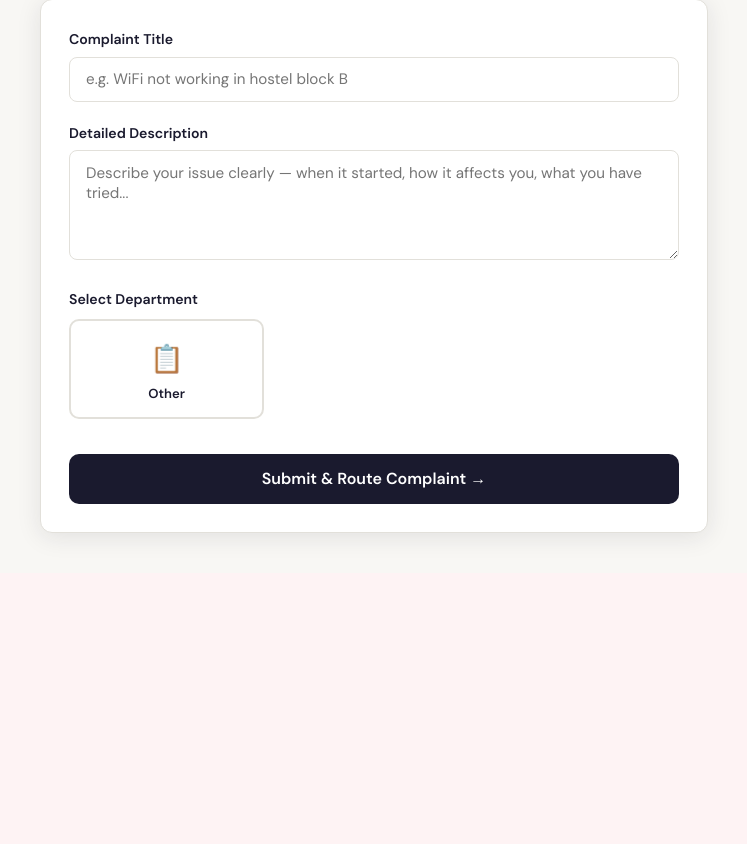
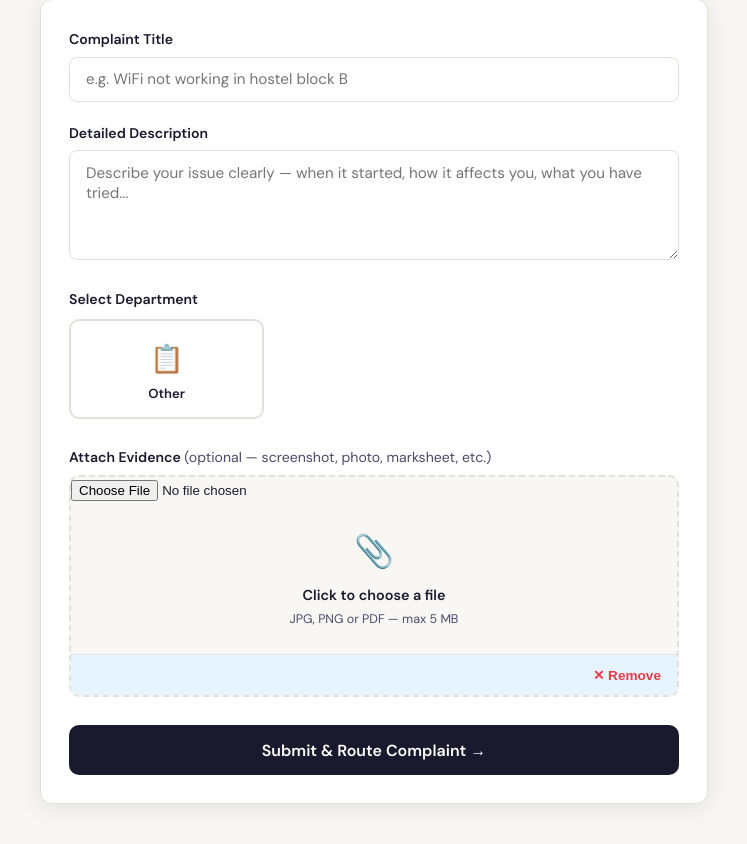
Before and after one commit to KavyaPant68/grievance-system, a Flask app: template templates/submit_complaint.html in a window 1280 px wide. Shown: the part 412-1256 px from the top of the page, without its empty margins (266-1013 px from the left). Before the commit the page ends 957 px from the top, so only its background shows below. Run offline with Flask 3, Linux system fonts and the light colour scheme; the template is opened without the code that fills it, so the values that code supplies are empty.

Commit message:
Added upload feature

```diff
--- a/app.py
+++ b/app.py
@@ -6,14 +6,49 @@ Run AFTER training the model:
     2.  python app.py             (every time to start the server)
 """
 
-from flask import Flask, render_template, request, redirect, url_for, session, flash
+from flask import Flask, render_template, request, redirect, url_for, session, flash, send_from_directory
 from werkzeug.security import generate_password_hash, check_password_hash
+from werkzeug.utils import secure_filename
 import sqlite3
+import os
+import uuid
 from datetime import datetime
 from ai_classifier import classify   # ← new ML-based classifier
 
 app = Flask(__name__)
 app.secret_key = 'grievance_secret_key_2024'
+
+# ─────────────────────────────────────────────
+# FILE UPLOAD CONFIGURATION
+# ─────────────────────────────────────────────
+
+UPLOAD_FOLDER   = 'uploads'                        # folder where files are saved
+ALLOWED_EXTENSIONS = {'jpg', 'jpeg', 'png', 'pdf'} # only these types allowed
+MAX_FILE_MB     = 5                                 # reject files larger than 5 MB
+app.config['MAX_CONTENT_LENGTH'] = MAX_FILE_MB * 1024 * 1024
+
+os.makedirs(UPLOAD_FOLDER, exist_ok=True)          # create folder if not there
+
+def allowed_file(filename):
+    """Returns True if the file extension is in the allowed list."""
+    return '.' in filename and \
+           filename.rsplit('.', 1)[1].lower() in ALLOWED_EXTENSIONS
+
+def save_file(file):
+    """
+    Saves an uploaded file safely and returns the stored filename.
+    Uses uuid to make every filename unique — prevents overwrites.
+    e.g.  screenshot.jpg  →  a3f1c29b-4d2e-screenshot.jpg
+    """
+    if not file or file.filename == '':
+        return None
+    if not allowed_file(file.filename):
+        return None
+    ext          = file.filename.rsplit('.', 1)[1].lower()
+    safe_name    = secure_filename(file.filename.rsplit('.', 1)[0])
+    unique_name  = f"{uuid.uuid4().hex[:8]}-{safe_name}.{ext}"
+    file.save(os.path.join(UPLOAD_FOLDER, unique_name))
+    return unique_name
 
 # ─────────────────────────────────────────────
 # DEPARTMENT CONFIGURATION
@@ -54,7 +89,7 @@ def init_db():
         )
     ''')
 
-    # complaints table now stores ai_confidence and ai_source
+    # complaints table now stores ai_confidence, ai_source, and attachment
     c.execute('''
         CREATE TABLE IF NOT EXISTS complaints (
             id             INTEGER PRIMARY KEY AUTOINCREMENT,
@@ -66,6 +101,7 @@ def init_db():
             ai_source      TEXT    DEFAULT 'keyword_fallback',
             routed_to      TEXT    NOT NULL,
             status         TEXT    NOT NULL DEFAULT 'Pending',
+            attachment     TEXT    DEFAULT NULL,
             user_id        INTEGER NOT NULL,
             submitted_at   TEXT    NOT NULL,
             FOREIGN KEY(user_id) REFERENCES users(id)
@@ -216,6 +252,15 @@ def submit_complaint():
         description = request.form['description'].strip()
         category    = request.form['category'].strip()
 
+        # ── Handle file upload ─────────────────────────────────
+        uploaded_file = request.files.get('attachment')  # 'attachment' matches form field name
+        attachment_name = save_file(uploaded_file)        # returns filename or None
+
+        if uploaded_file and uploaded_file.filename != '' and attachment_name is None:
+            # File was provided but rejected (wrong type or too large)
+            flash('Invalid file. Only JPG, PNG, PDF allowed (max 5 MB). Complaint not submitted.', 'error')
+            return render_template('submit_complaint.html', departments=DEPARTMENTS)
+
         # ── Call ML classifier ─────────────────────────────────
         result = classify(title, description, category)
 
@@ -223,14 +268,15 @@ def submit_complaint():
         conn.execute(
             '''INSERT INTO complaints
                (title,description,category,ai_category,ai_confidence,
-                ai_source,routed_to,status,user_id,submitted_at)
-               VALUES (?,?,?,?,?,?,?,?,?,?)''',
+                ai_source,routed_to,status,attachment,user_id,submitted_at)
+               VALUES (?,?,?,?,?,?,?,?,?,?,?)''',
             (title, description, category,
              result['category'],
              result['confidence'],
              result['source'],
              result['routed_to'],
              'Pending',
+             attachment_name,           # None if no file was uploaded
              session['user_id'],
              datetime.now().strftime('%Y-%m-%d %H:%M'))
         )
@@ -373,6 +419,32 @@ def reroute_complaint(cid):
 # MAIN
 # ─────────────────────────────────────────────
 
+@app.route('/uploads/<filename>')
+def uploaded_file(filename):
+    """
+    Serves an uploaded file. Only logged-in admins and the
+    student who submitted it can access attachments.
+    """
+    if 'user_id' not in session:
+        return redirect(url_for('login'))
+
+    # Admins can always view files
+    if session['user_role'] in ('admin', 'superadmin'):
+        return send_from_directory(UPLOAD_FOLDER, filename)
+
+    # Students can only view their own attachments
+    conn = get_db()
+    row = conn.execute(
+        'SELECT user_id FROM complaints WHERE attachment=?', (filename,)
+    ).fetchone()
+    conn.close()
+
+    if row and row['user_id'] == session['user_id']:
+        return send_from_directory(UPLOAD_FOLDER, filename)
+
+    flash('Access denied.', 'error')
+    return redirect(url_for('student_dashboard'))
+
 if __name__ == '__main__':
     init_db()
     print("\n✅ Database initialized (passwords are now hashed).")
--- a/templates/submit_complaint.html
+++ b/templates/submit_complaint.html
@@ -25,6 +25,16 @@
 
     .submit-btn { width: 100%; padding: .9rem; background: var(--ink); color: var(--white); border: none; border-radius: 10px; font-size: 1rem; font-weight: 600; cursor: pointer; font-family: 'DM Sans', sans-serif; margin-top: .5rem; transition: background .2s; }
     .submit-btn:hover { background: #2d2d4a; }
+
+    /* File upload */
+    .file-drop { border: 2px dashed var(--border); border-radius: 10px; background: var(--surface); transition: border-color .2s; }
+    .file-drop:hover { border-color: var(--accent2); }
+    .file-drop-inner { padding: 1.5rem; text-align: center; cursor: pointer; }
+    .file-icon { font-size: 2rem; margin-bottom: .4rem; }
+    .file-text { font-size: .9rem; font-weight: 600; color: var(--ink); }
+    .file-hint { font-size: .78rem; color: var(--ink-soft); margin-top: .2rem; }
+    .file-preview { display: flex; align-items: center; justify-content: space-between; padding: .75rem 1rem; background: #e8f4fd; border-top: 1px solid var(--border); border-radius: 0 0 8px 8px; font-size: .88rem; font-weight: 500; }
+    .file-clear { background: none; border: none; cursor: pointer; color: var(--accent); font-size: .85rem; font-weight: 600; }
 </style>
 {% endblock %}
 
@@ -44,7 +54,8 @@
 
     <div class="card">
         <div class="card-body">
-            <form method="POST" action="{{ url_for('submit_complaint') }}">
+            <form method="POST" action="{{ url_for('submit_complaint') }}"
+                  enctype="multipart/form-data">
 
                 <div class="form-group">
                     <label for="title">Complaint Title</label>
@@ -91,6 +102,25 @@
                     </div>
                 </div>
 
+                <!-- FILE ATTACHMENT -->
+                <div class="form-group">
+                    <label>Attach Evidence <span style="color:var(--ink-soft);font-weight:400;">(optional — screenshot, photo, marksheet, etc.)</span></label>
+                    <div class="file-drop" id="file-drop">
+                        <input type="file" id="attachment" name="attachment"
+                               accept=".jpg,.jpeg,.png,.pdf">
+                        <div class="file-drop-inner"
+                             onclick="document.getElementById('attachment').click()">
+                            <div class="file-icon">📎</div>
+                            <div class="file-text">Click to choose a file</div>
+                            <div class="file-hint">JPG, PNG or PDF — max 5 MB</div>
+                        </div>
+                        <div class="file-preview" id="file-preview">
+                            <span id="file-name"></span>
+                            <button type="button" onclick="clearFile()" class="file-clear">✕ Remove</button>
+                        </div>
+                    </div>
+                </div>
+
                 <button type="submit" class="submit-btn">Submit & Route Complaint →</button>
             </form>
         </div>
@@ -98,12 +128,33 @@
 </div>
 
 <script>
-    // Show "Other" note when that option is selected
+    // Show/hide Other note
     document.querySelectorAll('.dept-option').forEach(radio => {
         radio.addEventListener('change', function () {
             document.getElementById('other-note').style.display =
                 this.value === 'Other' ? 'block' : 'none';
         });
     });
+
+    // File upload preview
+    const fileInput  = document.getElementById('attachment');
+    const preview    = document.getElementById('file-preview');
+    const fileNameEl = document.getElementById('file-name');
+    const dropInner  = document.querySelector('.file-drop-inner');
+
+    fileInput.addEventListener('change', function () {
+        if (this.files && this.files[0]) {
+            const f = this.files[0];
+            fileNameEl.textContent = '📄 ' + f.name + '  (' + (f.size/1024).toFixed(0) + ' KB)';
+            preview.style.display    = 'flex';
+            dropInner.style.display  = 'none';
+        }
+    });
+
+    function clearFile() {
+        fileInput.value          = '';
+        preview.style.display    = 'none';
+        dropInner.style.display  = 'block';
+    }
 </script>
 {% endblock %}
```
Also changed, not shown: templates/student_dashboard.html (+37 -17 lines), grievance.db, uploads/b1207b71-mermaid-diagram-2026-05-04-125517.png (added), uploads/f2bed40d-knapsack.png (added), 1 other file.
